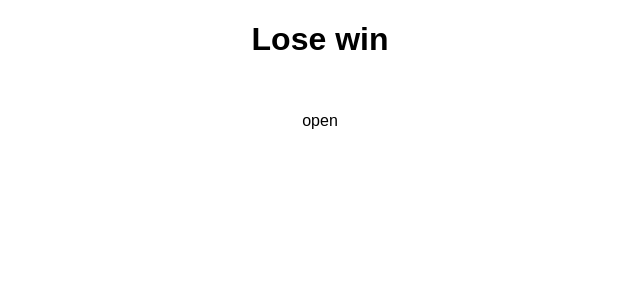
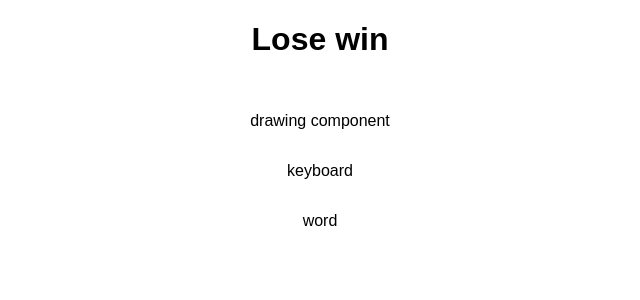
Before and after one commit to kutlukarakoc/hangman, a React (Vite) app: page / in a window 1280 px wide. Shown: the top 300 px of the page, without its empty margins (320-960 px from the left). Built offline with nearby package versions, Linux system fonts and the light colour scheme.

Commit message:
added necessary components

```diff
--- a/src/App.tsx
+++ b/src/App.tsx
@@ -1,16 +1,21 @@
 import './app.css'
 import { useState } from "react"
 import words from "./words.json"
+import Drawing from './components/Drawing'
+import Keyboard from './components/Keyboard'
+import Word from './components/Word'
 
 function App() {
 
-    const [wordToGuess, setWordToGuess] = useState(words[Math.floor(Math.random() * words.length)]);
+    const [wordToGuess, setWordToGuess] = useState(words[Math.floor(Math.random() * words.length)])
 
     return (
         <main className="container">
             <h1 style={{textAlign:"center"}}>Lose win</h1>
 
-            <div>{wordToGuess}</div>
+            <Drawing />
+            <Keyboard />
+            <Word />
         </main>
     )
 }
--- /dev/null
+++ b/src/components/Drawing.tsx
@@ -0,0 +1,5 @@
+const Drawing = () => {
+    return <div>drawing component</div>
+}
+
+export default Drawing;
--- /dev/null
+++ b/src/components/Keyboard.tsx
@@ -0,0 +1,5 @@
+const Keyboard = () => {
+    return <div>keyboard</div>
+}
+
+export default Keyboard;
--- /dev/null
+++ b/src/components/Word.tsx
@@ -0,0 +1,5 @@
+const Word = () => {
+    return <div>word</div>
+}
+
+export default Word;
```
